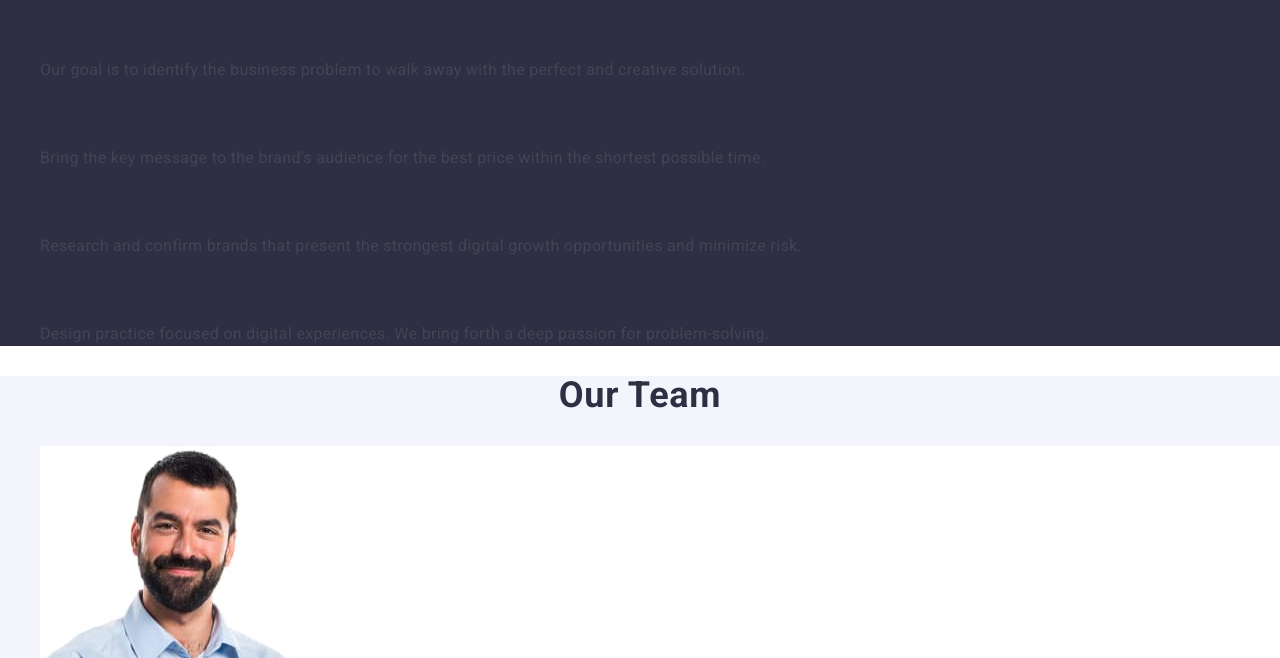
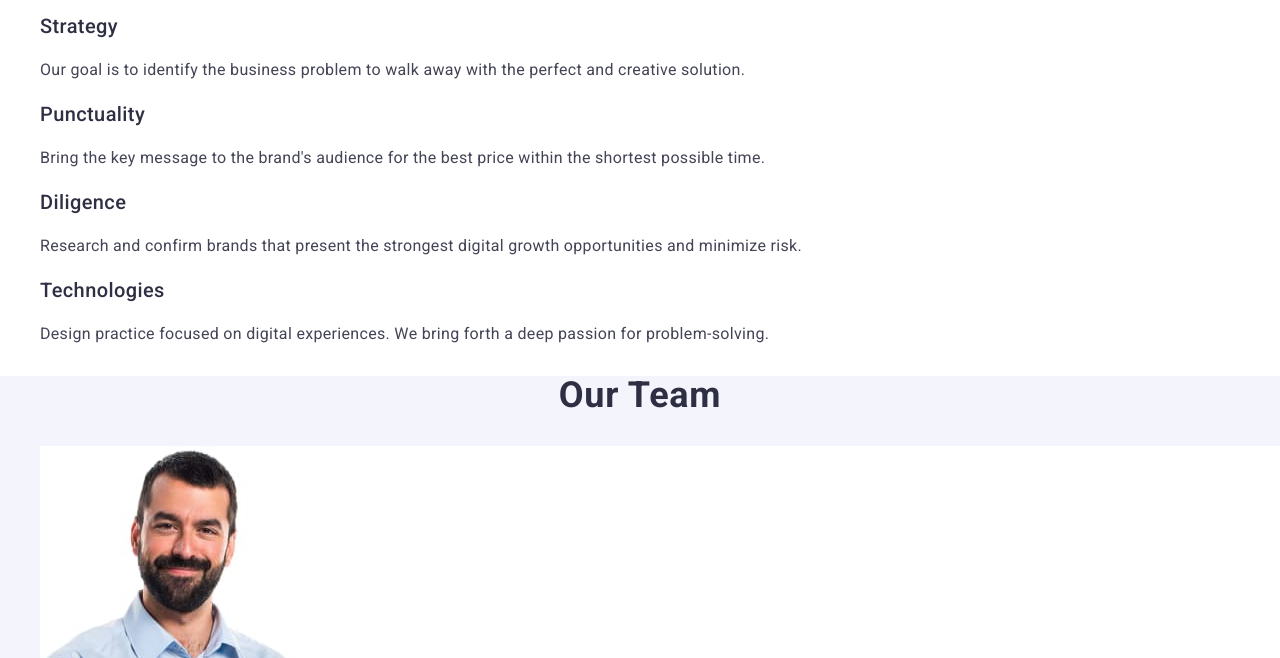
Before and after one commit to Hanna-Nahrebelna/goit-homework-02, a plain HTML site: page index.html in a window 1280 px wide. Shown: the part 442-1100 px from the top of the page. Drawn offline with nearby package versions, Linux system fonts and the light colour scheme.

Commit message:
update css

```diff
--- a/css/styles.css
+++ b/css/styles.css
@@ -87,10 +87,6 @@ body {
     text-transform: capitalize;
     color: var(--NAVY-BLUE, #2E2F42);
     background-color: #FFFFFF;
-}
-
-.our-benefits {
-    background-color: #2E2F42;
 }
 
 .main-title {
```
